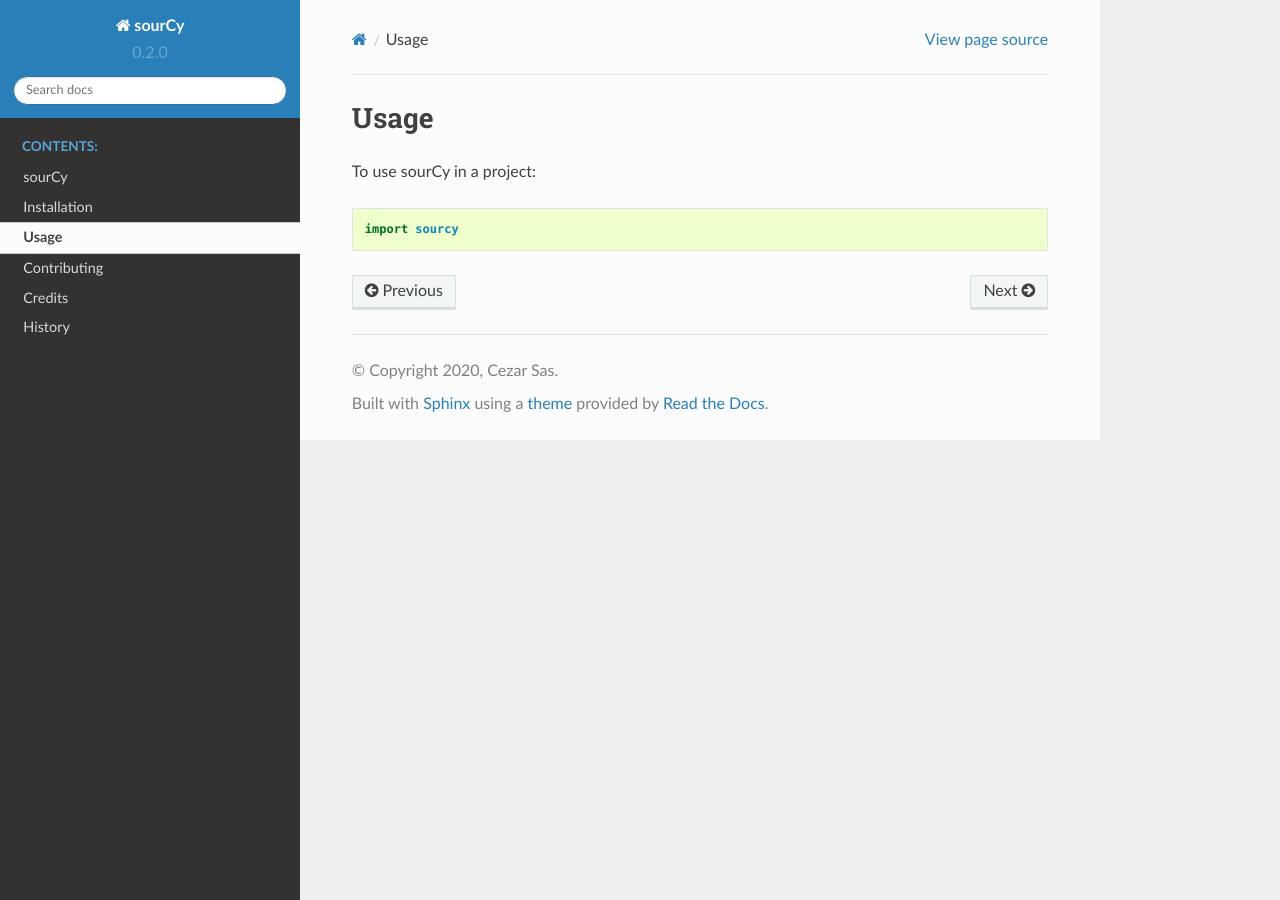
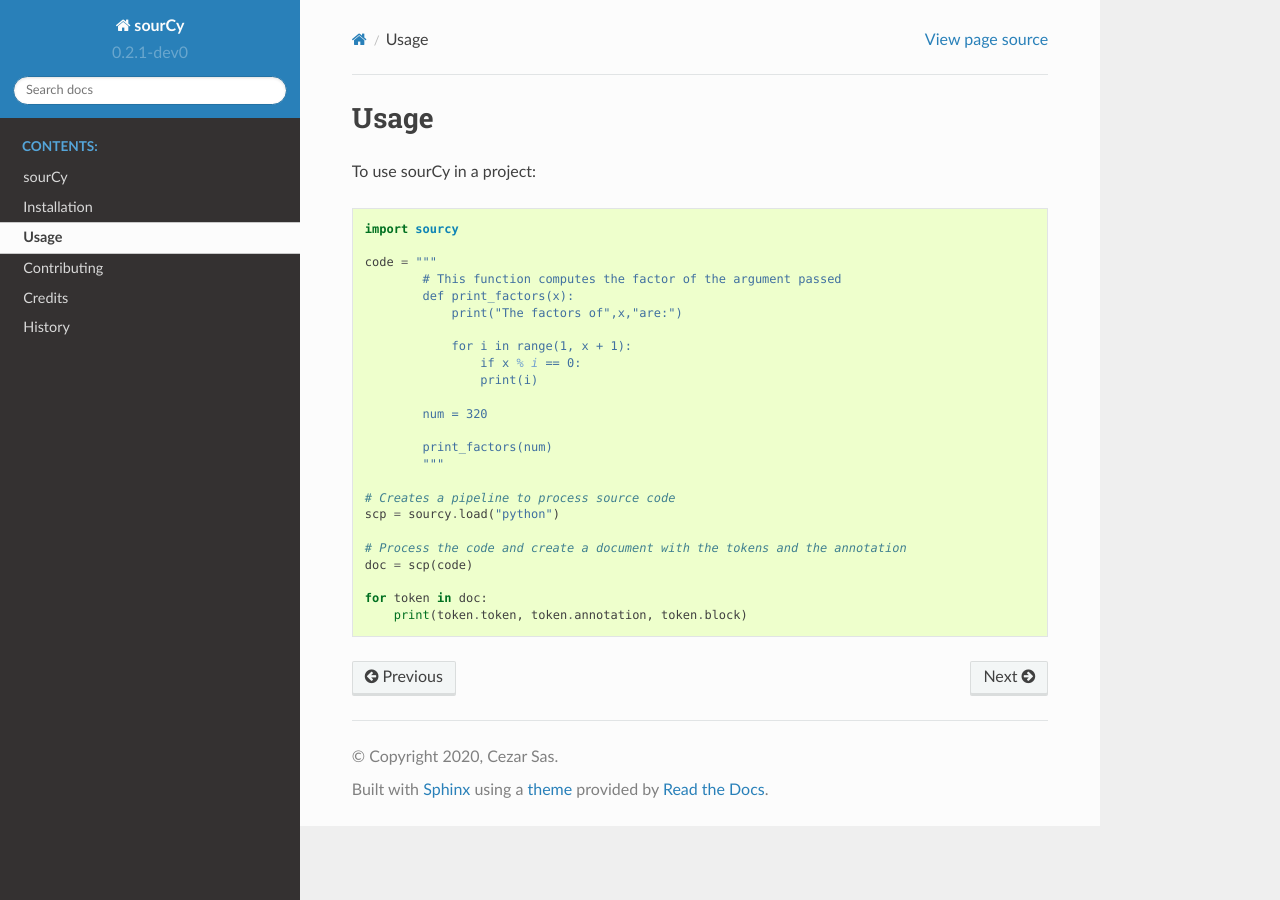
Before and after one commit to SasCezar/sourCy, a Sphinx documentation site: the page built from docs/usage.rst, in a window 1280 px wide. Built offline with Sphinx 7.4.7 and the Read the Docs theme 2.0.0, drawn with Linux system fonts in a browser that asks for light colours; pages that are not in the unit, such as notebooks, are missing from menus.

Commit message:
Wrote usage example

```diff
--- a/docs/usage.rst
+++ b/docs/usage.rst
@@ -2,6 +2,31 @@
 Usage
 =====
 
-To use sourCy in a project::
+To use sourCy in a project:
+
+.. code-block:: python
 
     import sourcy
+
+    code = """
+            # This function computes the factor of the argument passed
+            def print_factors(x):
+                print("The factors of",x,"are:")
+
+                for i in range(1, x + 1):
+                    if x % i == 0:
+                    print(i)
+
+            num = 320
+
+            print_factors(num)
+            """
+
+    # Creates a pipeline to process source code
+    scp = sourcy.load("python")
+
+    # Process the code and create a document with the tokens and the annotation
+    doc = scp(code)
+
+    for token in doc:
+        print(token.token, token.annotation, token.block)
--- a/setup.cfg
+++ b/setup.cfg
@@ -1,5 +1,5 @@
 [bumpversion]
-current_version = 0.2.0
+current_version = 0.2.1-dev0
 commit = False
 tag = False
 parse = (?P<major>\d+)\.(?P<minor>\d+)\.(?P<patch>\d+)(\-(?P<release>[a-z]+)(?P<build>\d+))?
--- a/setup.py
+++ b/setup.py
@@ -48,6 +48,6 @@ setup(
     test_suite='tests',
     tests_require=test_requirements,
     url='https://github.com/SasCezar/sourcy',
-    version='0.2.0',
+    version='0.2.1-dev0',
     zip_safe=False,
 )
--- a/sourcy/__init__.py
+++ b/sourcy/__init__.py
@@ -2,7 +2,7 @@ from sourcy.language import Language
 
 __author__ = """Cezar Sas"""
 __email__ = 'cezar.sas@gmail.com'
-__version__ = '0.2.0'
+__version__ = '0.2.1-dev0'
 
 
 def load(lang: str, *args, **kwargs) -> Language:
```
Also changed, not shown: README.rst (+6 -1 lines).
